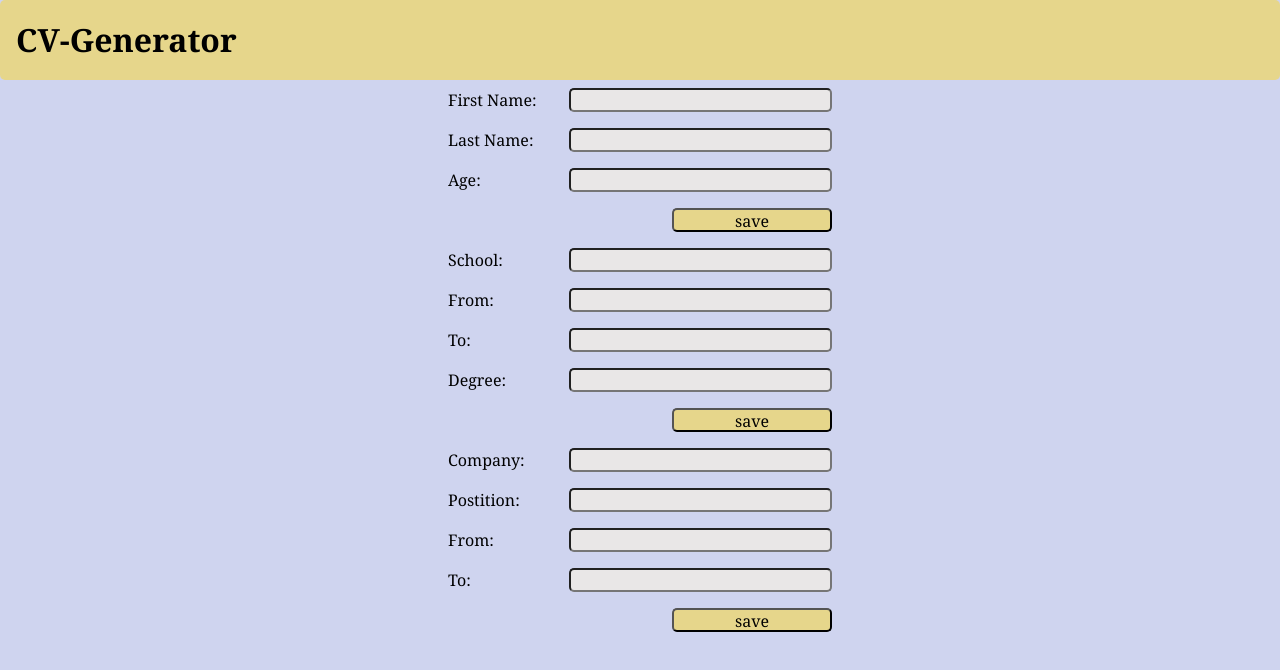
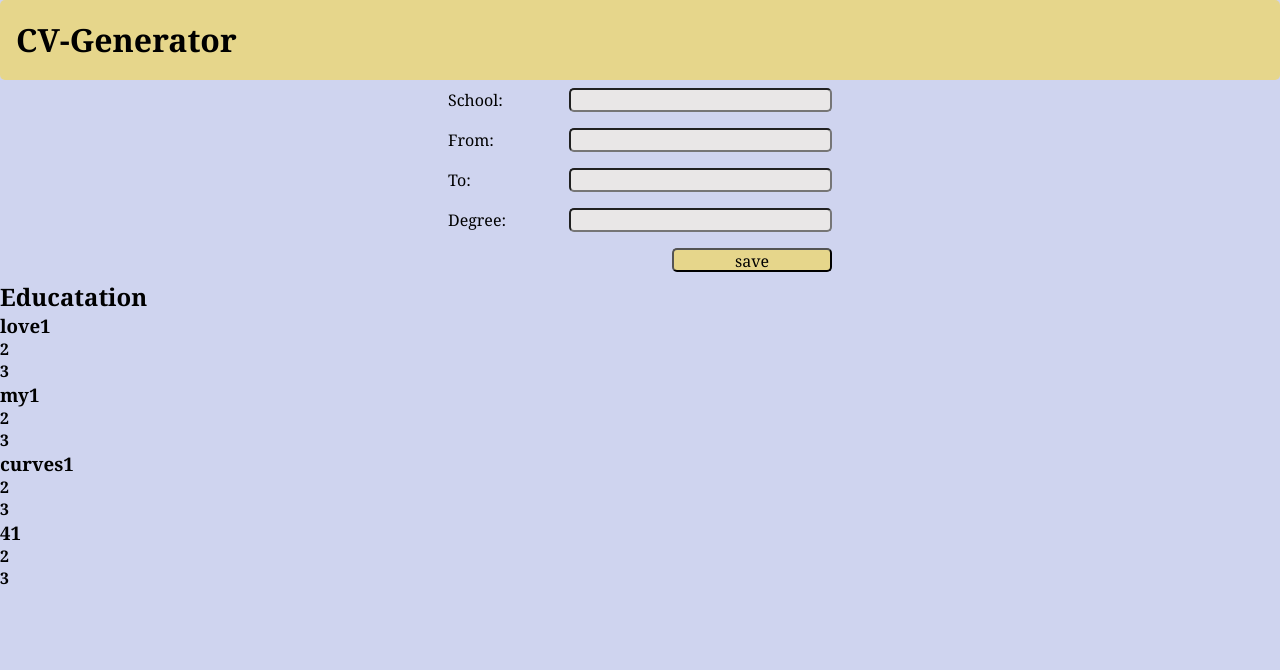
Before and after one commit to JonathanDPotter/cv-project, a React (Create React App) app: page / in a window 1280 px wide. Shown: the top 670 px of the page. Built offline with nearby package versions, Linux system fonts and the light colour scheme.

Commit message:
establishing state for education component

```diff
--- a/src/App.js
+++ b/src/App.js
@@ -1,3 +1,4 @@
+import React, { Component } from "react";
 import General from "/home/jonathan/code/the_odin_project/cv-project/src/components/General.js";
 import Header from "/home/jonathan/code/the_odin_project/cv-project/src/components/Header.js";
 import Education from "/home/jonathan/code/the_odin_project/cv-project/src/components/Education.js";
@@ -5,16 +6,51 @@ import Experience from "/home/jonathan/code/the_odin_project/cv-project/src/comp
 import CeeVee from "/home/jonathan/code/the_odin_project/cv-project/src/components/CeeVee.js";
 import "./style.scss";
 
-function App() {
+class App extends Component {
+  constructor(props) {
+    super(props);
+    this.state = {
+      general: [],
+      edList: [],
+      edSchool: "",
+      edFrom: "",
+      edTo: "",
+      edDegree: "",
+      experience: [],
+    };
+    this.handleSubmit = this.handleSubmit.bind(this);
+    this.handleChange = this.handleChange.bind(this);
+  }
+
+  handleSubmit(event) {
+    event.preventDefault();
+    console.log(this.state.edSchool);
+  }
+
+  handleChange(event) {
+    const currState = this.state;
+    const name = event.target.name;
+    const value = event.target.value;
+    currState[name] = value;
+    this.setState({ [name]: currState[name] });
+    console.table(this.state);
+  }
+
+  render() {
+    const education = ["love", "my", "curves", 4];
     return (
       <div id="return">
         <Header />
         <General />
-      <Education />
+        <Education
+          handleSubmit={this.handleSubmit}
+          handleChange={this.handleChange}
+        />
         <Experience />
-      <CeeVee/>
+        <CeeVee education={education} />
       </div>
     );
   }
+}
 
 export default App;
--- a/src/components/CeeVee.js
+++ b/src/components/CeeVee.js
@@ -1,12 +1,28 @@
 function CeeVee(props) {
+  const education = function (a, i) {
+    return (
+      <div className="education" key={i}>
+        <h3 className="school">{a}1</h3>
+        <h4 className="fromTo">2</h4>
+        <h4 className="degree">3</h4>
+      </div>
+    )
+  };
+
   return (
     <div id="cee-vee">
       <div id="name">
         <h1>{props.name}</h1>
+        <p>{props.description}</p>
       </div>
-
+      <div id="education">
+        <h2>Educatation</h2>
+        <div className="list-item">
+          {props.education.map((a, i) => education(a, i))}
+        </div>
+      </div>
     </div>
-  )
+  );
 }
 
 export default CeeVee;
--- a/src/components/Education.js
+++ b/src/components/Education.js
@@ -1,25 +1,45 @@
-function Education() {
+function Education(props) {
   return (
-    <form id="education-form" class="form">
+    <form id="education-form" className="form" onSubmit={props.handleSubmit}>
       <div>
-        <label htmlFor="school">School: </label>
-        <input type="text" name="school" id="school-input" />
+        <label htmlFor="edSchool">School: </label>
+        <input
+          type="text"
+          name="edSchool"
+          id="school-input"
+          onChange={props.handleChange}
+        />
       </div>
       <div>
-        <label htmlFor="from">From: </label>
-        <input type="text" name="from" id="from-input" />
+        <label htmlFor="edFrom">From: </label>
+        <input
+          type="text"
+          name="edFrom"
+          id="from-input"
+          onChange={props.handleChange}
+        />
       </div>
       <div>
         <label htmlFor="to">To: </label>
-        <input type="text" name="to" id="to-input" />
+        <input
+          type="text"
+          name="edTo"
+          id="to-input"
+          onChange={props.handleChange}
+        />
       </div>
       <div>
         <label htmlFor="degree">Degree: </label>
-        <input type="text" name="degree" id="degree-input" />
+        <input
+          type="text"
+          name="edDegree"
+          id="degree-input"
+          onChange={props.handleChange}
+        />
       </div>
       <button type="submit">save</button>
     </form>
   );
 }
 
-export default Education
+export default Education;
--- a/src/components/Experience.js
+++ b/src/components/Experience.js
@@ -1,6 +1,6 @@
 function Experience() {
   return (
-    <form id="experience-form" class="form">
+    <form id="experience-form" className="hidden form">
       <div>
         <label htmlFor="company">Company: </label>
         <input type="text" name="company" id="company-input" />
--- a/src/components/General.js
+++ b/src/components/General.js
@@ -1,6 +1,6 @@
 function General(props) {
   return (
-    <form id="general-form" class="form">
+    <form id="general-form" className="hidden form">
       <div>
         <label htmlFor="first-name">First Name: </label>
       <input type="text" name="first-name" id="first-name-input" />
--- a/src/components/Header.js
+++ b/src/components/Header.js
@@ -1,9 +1,9 @@
 function Header() {
   return (
-    <header>
+    <header >
       <h1>CV-Generator</h1>
     </header>
-  )
+  );
 }
 
 export default Header;
--- a/src/style.scss
+++ b/src/style.scss
@@ -64,3 +64,7 @@ form {
     float: right;
   }
 }
+
+.hidden {
+  display: none;
+}
```
Lines whose indentation alone changed are shown as unchanged.
